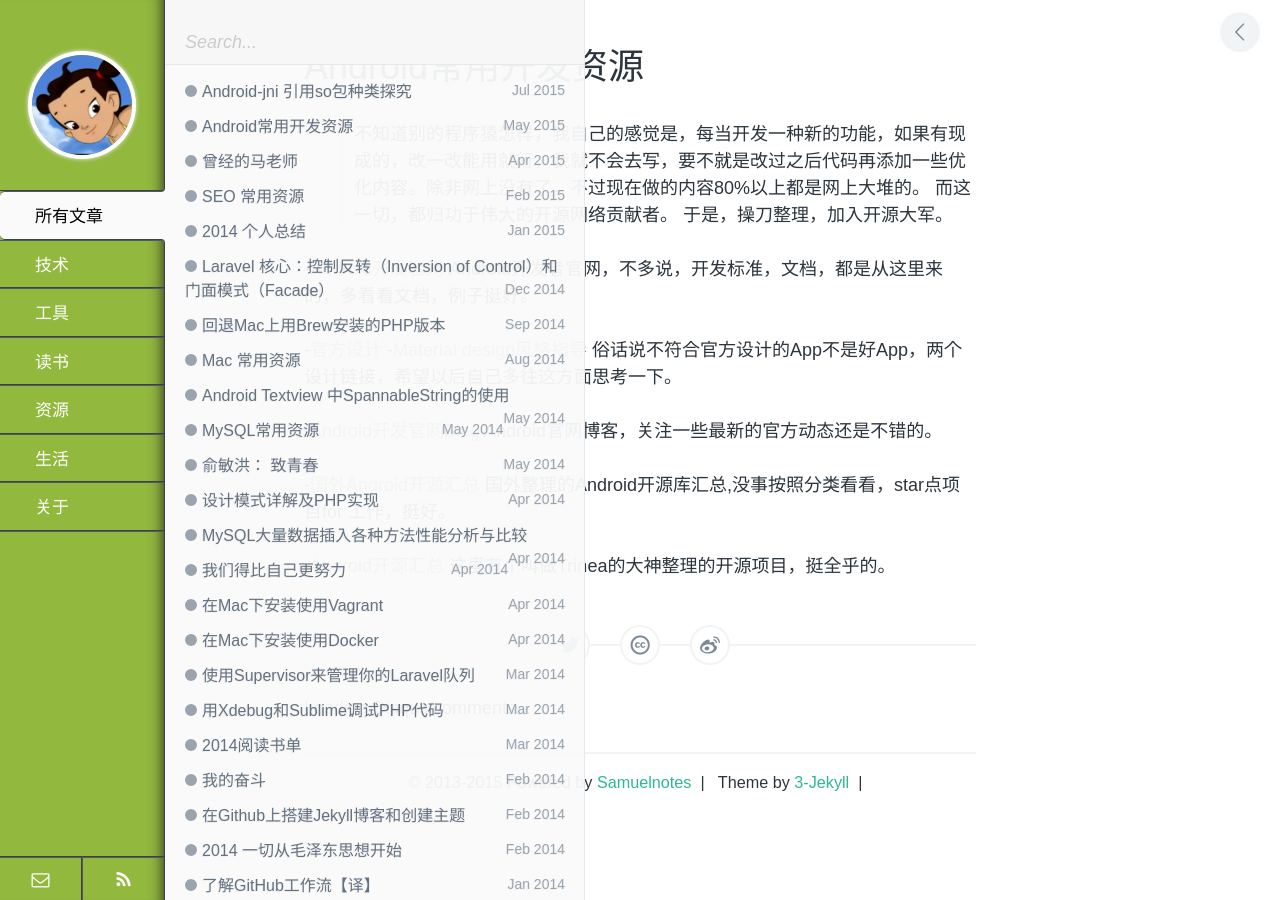
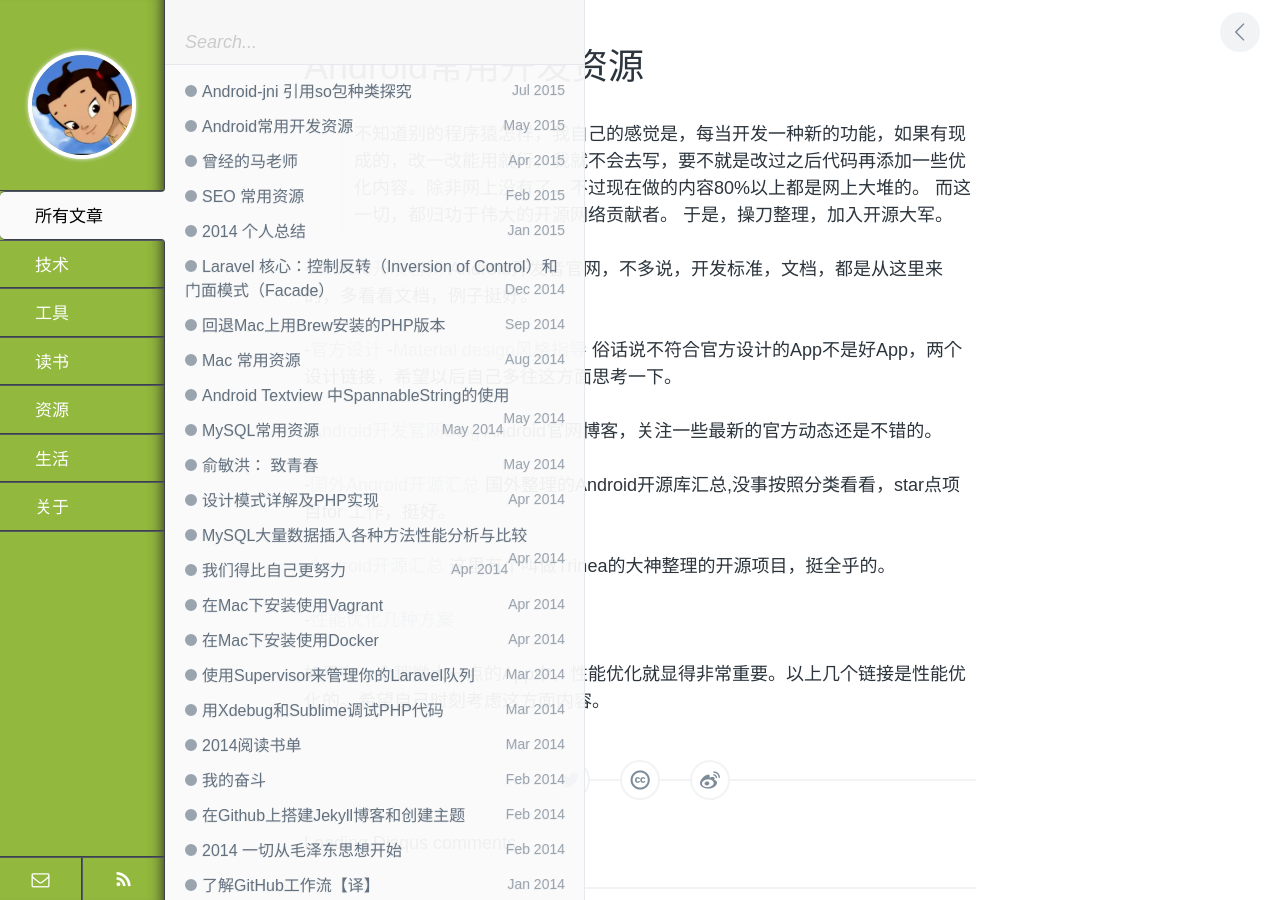
Before and after one commit to samuelhehe/samuelhehe.github.io, a Jekyll site: the page built from _posts/resource/2015-05-13-general-android-dev-resources.md, in a window 1280 px wide. Built offline with Jekyll 4.4.1, drawn with Linux system fonts in a browser that asks for light colours; comment, search, counter and statistics services are not loaded.

Commit message:
modify site

```diff
--- a/_posts/resource/2015-05-13-general-android-dev-resources.md
+++ b/_posts/resource/2015-05-13-general-android-dev-resources.md
@@ -25,3 +25,7 @@
 
 -<a href="https://github.com/Trinea/android-open-project">Android开源汇总</a>
 这里有个叫做Trinea的大神整理的开源项目，挺全乎的。
+
+-<a href="http://www.trinea.cn/android/android-performance-demo/">性能优化几种方案</a>
+
+如果在一个稍微大一点的App中，性能优化就显得非常重要。以上几个链接是性能优化的。希望自己时刻考虑这方面内容。
```
